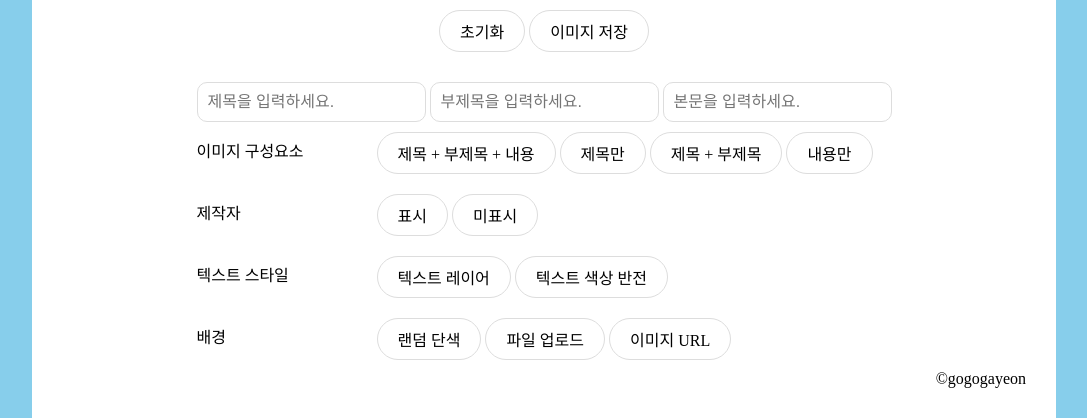
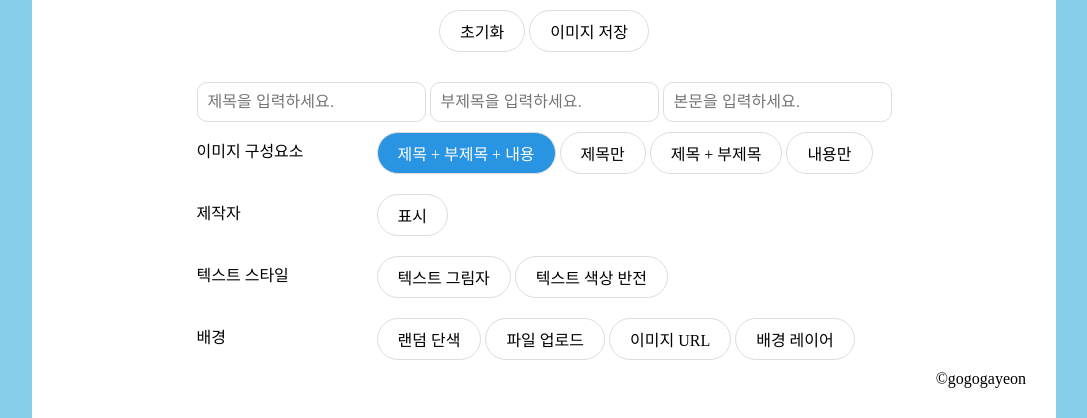
Before and after one commit to gayeongogo/magazine-maker, a plain HTML site: page magazin-maker.html in a window 1280 px wide. Shown: the part 534-952 px from the top of the page, without its empty margins (96-1183 px from the left). Drawn offline with Linux system fonts and the light colour scheme.

Commit message:
feat: Add bg layer button

```diff
--- a/magazin-maker.html
+++ b/magazin-maker.html
@@ -18,7 +18,7 @@
           <p class="content_title">제목을 입력하세요</p>
           <p class="content_subtitle">부제목을 입력하세요</p>
           <p class="content_detail">본문을 입력하세요</p>
-          <p class="content_capyright">copyright</p>
+          <p class="content_editor"></p>
         </div>
         <div class="save_reset">
           <button>초기화</button>
@@ -34,7 +34,7 @@
         <div class="ele ele_layout">
           <p class="label">이미지 구성요소</p>
           <div>
-            <button class="btn_layout_all">제목 + 부제목 + 내용</button>
+            <button class="btn_layout_all active">제목 + 부제목 + 내용</button>
             <button class="btn_layout_title">제목만</button>
             <button class="btn_layout_ts">제목 + 부제목</button>
             <button class="btn_layout_detail">내용만</button>
@@ -44,13 +44,12 @@
           <p class="label">제작자</p>
           <div>
             <button class="btn_editor_m">표시</button>
-            <button class="btn_editor_um">미표시</button>
           </div>
         </div>
         <div class="ele ele_textStyle">
           <p class="label">텍스트 스타일</p>
           <div>
-            <button class="btn_txt_shadow">텍스트 레이어</button>
+            <button class="btn_txt_shadow">텍스트 그림자</button>
             <button class="btn_txt_color">텍스트 색상 반전</button>
           </div>
         </div>
@@ -60,6 +59,8 @@
             <button class="btn_bg_random">랜덤 단색</button>
             <button class="btn_bg_file">파일 업로드</button>
             <button class="btn_bg_url">이미지 URL</button>
+            <button class="btn_bg_layer">배경 레이어</button>
+
           </div>
         </div>
       </section>
```
